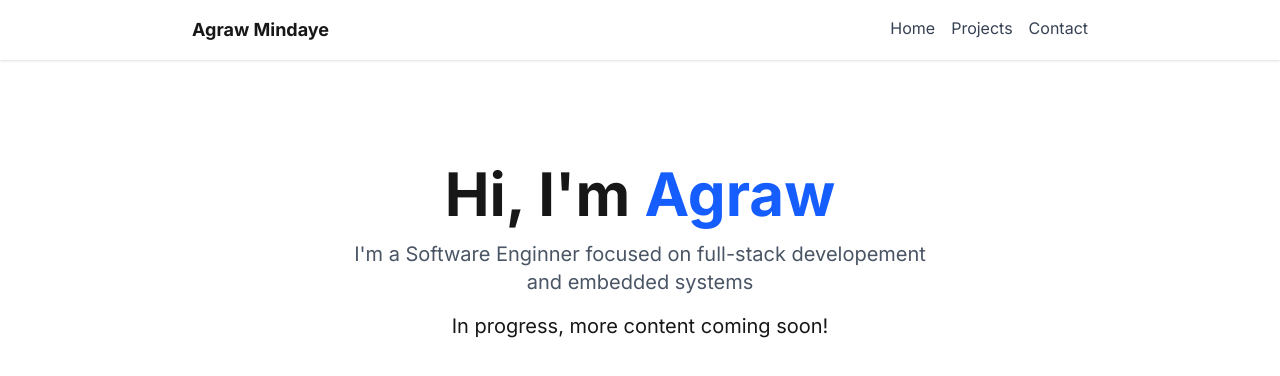
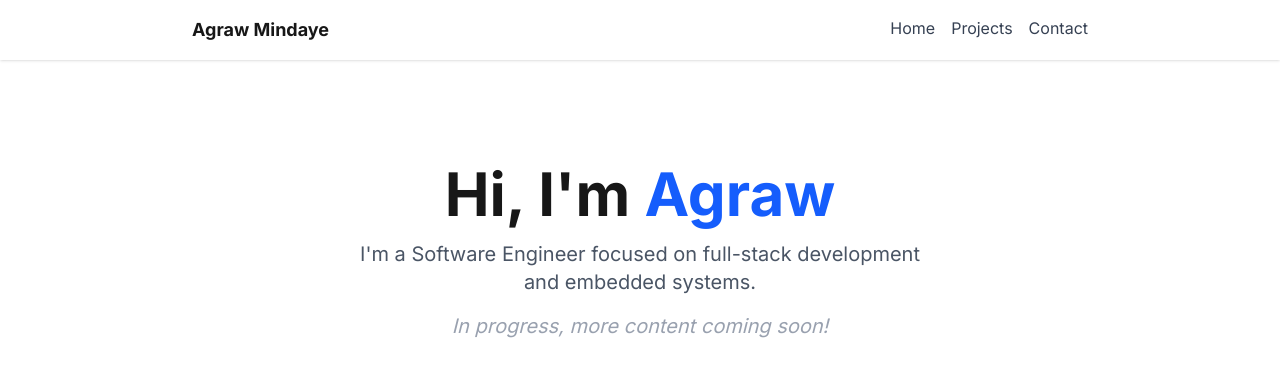
Before and after one commit to Agraw-Mindaye/Portfolio-Website, a Next.js app: page / in a window 1280 px wide. Shown: the top 376 px of the page. Built offline with nearby package versions, Linux system fonts and the light colour scheme.

Commit message:
fix: resolve ESLint unescaped character warning

```diff
--- a/components/Hero.tsx
+++ b/components/Hero.tsx
@@ -1,14 +1,13 @@
 export default function Hero() {
     return (
-
         <section className="py-20 px-4 text-center">
-            <h1 className="text-4xl sm:text-5xl md:text-6xl font-bold mb-4">
-                Hi, I'm <span className="text-blue-600">Agraw</span>
+           <h1 className="text-4xl sm:text-5xl md:text-6xl font-bold mb-4">
+                {"Hi, I'm"} <span className="text-blue-600">Agraw</span>
             </h1>
             <p className="text-lg sm:text-xl max-w-xl mx-auto text-gray-600 mb-4">
-                I'm a Software Enginner focused on full-stack developement and embedded systems
+                {"I'm a Software Engineer focused on full-stack development and embedded systems."}
             </p>
-            <p className="text-lg sm:text-xl max-w-xl mx-auto text-600">
+            <p className="text-lg sm:text-xl max-w-xl mx-auto text-gray-400 italic">
                 In progress, more content coming soon!
             </p>
         </section>
```
